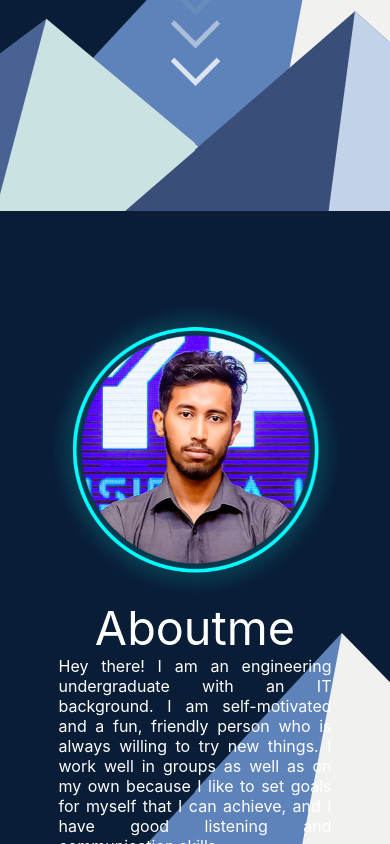
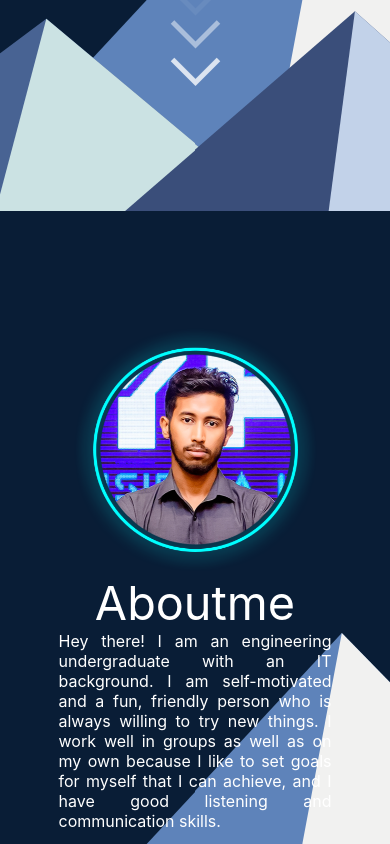
Before and after one commit to thanurarukshan/React-Portfolio-V2.0, a React (Create React App) app: page / in a window 390 px wide. Shown: the part 633-1477 px from the top of the page. Built offline with nearby package versions, Linux system fonts and the light colour scheme.

Commit message:
Profile pic adjustments

```diff
--- a/src/Aboutme.css
+++ b/src/Aboutme.css
@@ -67,4 +67,7 @@
     .Aboutme-dis {
         font-size: 16px;
     }
+    .Aboutme-me {
+        width: 250px;
+    }
 }
```
